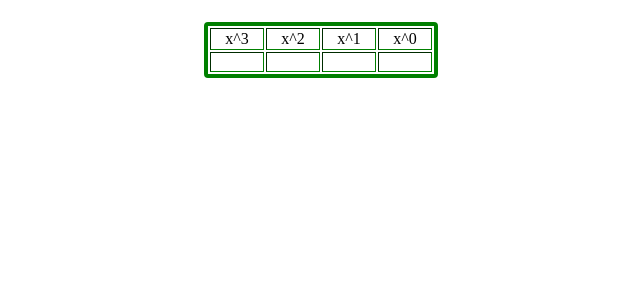
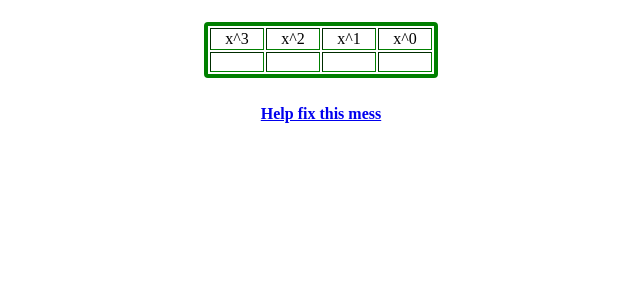
Before and after one commit to AlwinHughes/Interpolation-Calculator, a PHP site: page / in a window 1280 px wide. Shown: the part 413-713 px from the top of the page, without its empty margins (319-959 px from the left). Run offline with PHP 8.4, Linux system fonts and the light colour scheme; some libraries are stand-ins or nearby versions.

Commit message:
added footer asking for help

```diff
--- a/css.css
+++ b/css.css
@@ -16,3 +16,11 @@ input{
 	border-color: blue;
 	border-width: 2px;
 }
+
+#footer {
+    clear: both;
+    position: relative;
+    z-index: 10;
+    height: 1em;
+    margin-top: -3em;
+}
--- a/index.html
+++ b/index.html
@@ -68,7 +68,11 @@
 		</table>
 	</center>
 
+<br>
+<br>
+<br>
 
-
+<div id="footer">
+<center><a href="https://github.com/AlwinHughes/Interpolation-Calculator"><h4>Help fix this mess</h4></a></center></div>
 </body>
 </htm>
```
